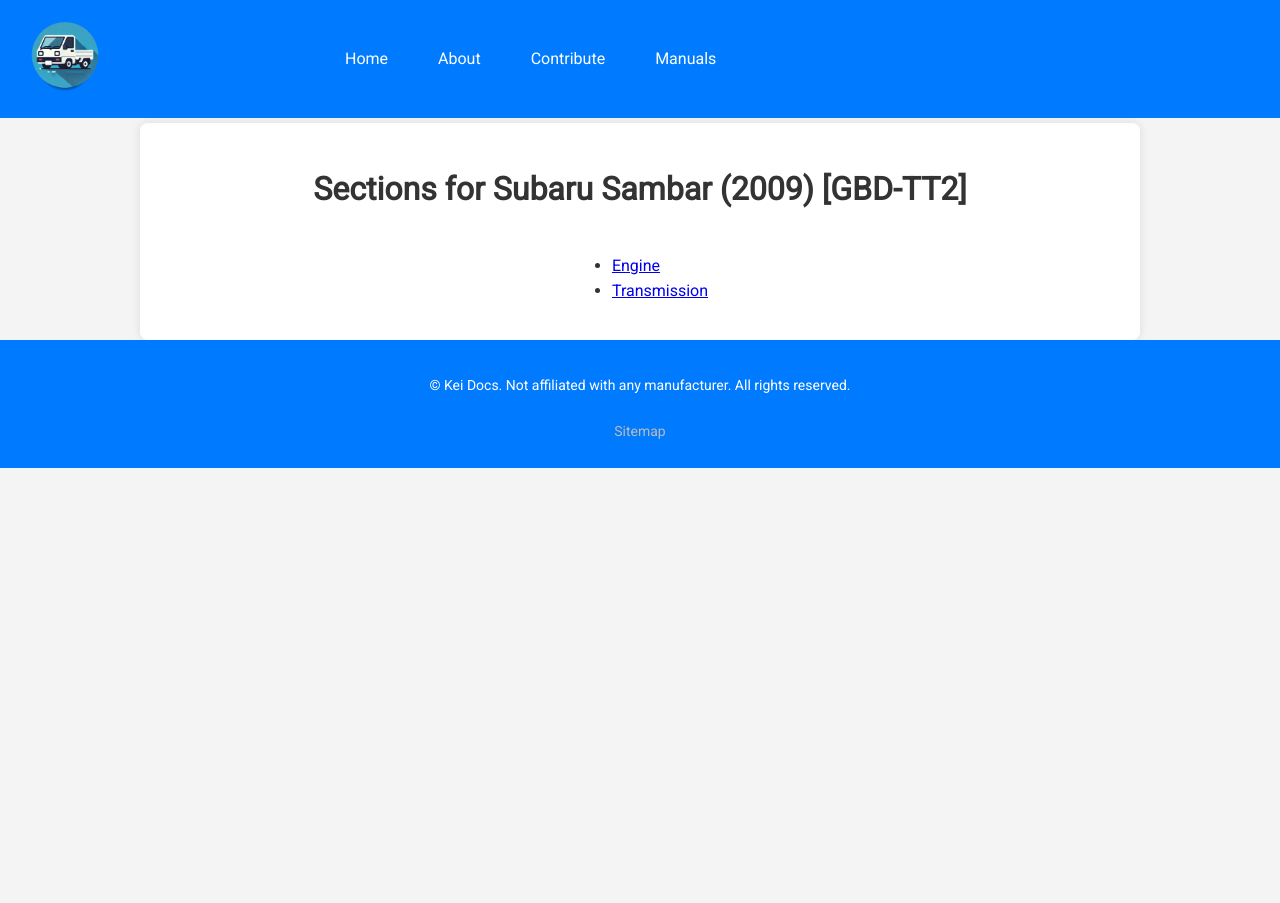
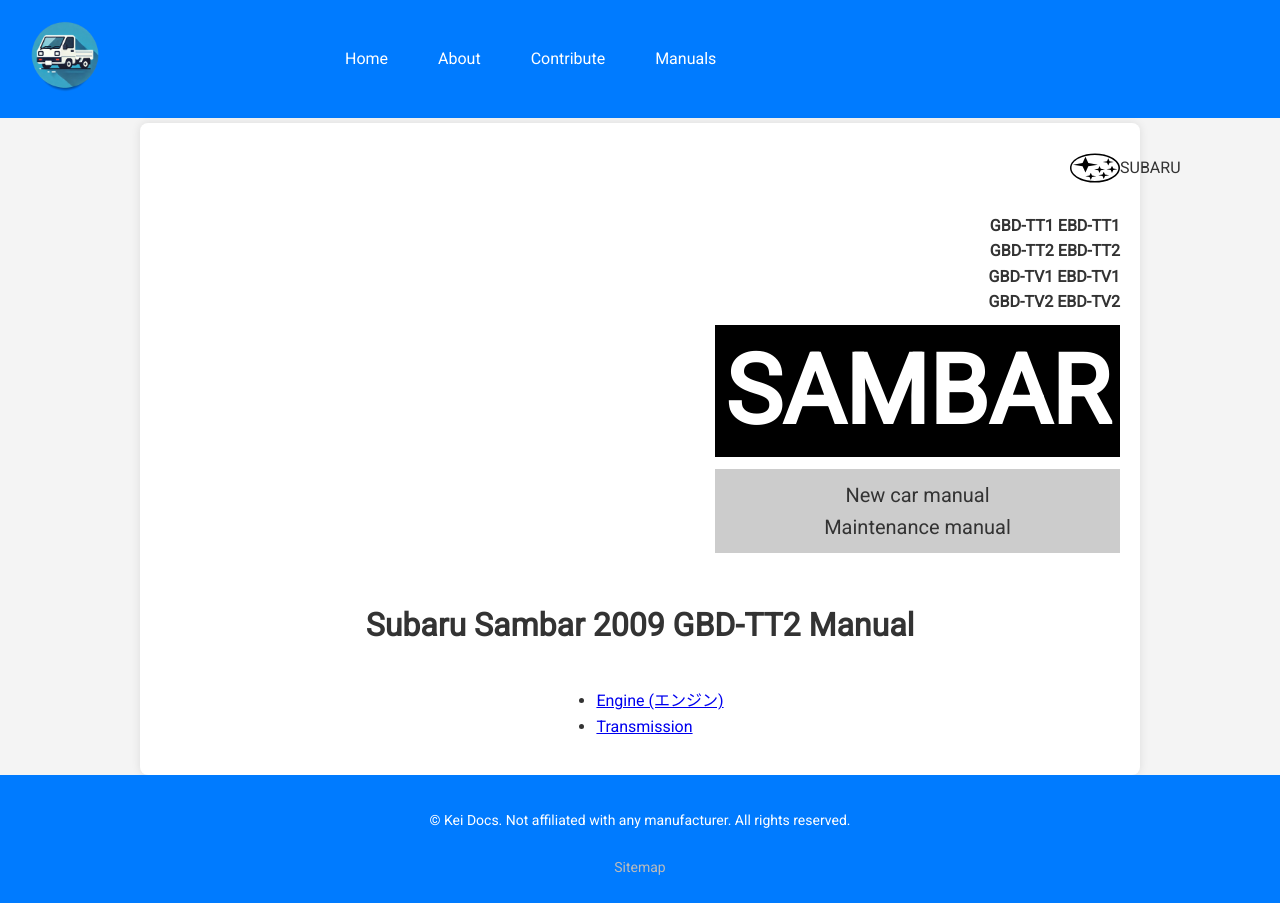
Before and after one commit to tlorien/Kei-Truck-Van-and-Car-Manuals, a Jekyll site: the page built from manuals/Subaru/Sambar/2009/GBD-TT2/index.md, in a window 1280 px wide. Built offline with Jekyll 4.4.1, drawn with Linux system fonts in a browser that asks for light colours.

Commit message:
Manual test

```diff
--- /dev/null
+++ b/manuals/Subaru/Sambar/2009/GBD-TT2/assets/styles/sambar.css
@@ -0,0 +1,42 @@
+/* Title styling */
+.manual-header {
+    margin-left: auto;
+}
+
+  .subaru-logo {
+    width: 50px;
+    margin-left: auto;
+  }
+  .subaru-logo-text {
+    width: 50px;
+    margin-left: auto;
+    display: flex;
+    align-items: center;
+  }
+
+  .sambar-name {
+    font-size: 6em;
+    font-weight: bold;
+    background-color: black;
+    color: white;
+    padding: 10px;
+    margin-top: 10px;
+    width: 300px;
+    text-align: center;
+    margin-left: auto;
+}
+
+.chassis-codes {
+    text-align: right;
+    font-weight: bold;
+    margin-top: 20px;
+    margin-left: auto;
+}
+
+/* Subtitle section (grey background) */
+.sub-title {
+    text-align: center;
+    background-color: #cccccc; /* Grey background */
+    padding: 10px;
+    font-size: 20px;
+}
--- a/manuals/Subaru/Sambar/2009/GBD-TT2/index.md
+++ b/manuals/Subaru/Sambar/2009/GBD-TT2/index.md
@@ -8,7 +8,40 @@
 chassis: "GBD-TT2"
 ---
 
-# Sections for {{ page.brand | capitalize }} {{ page.model }} ({{ page.year }}) [{{ page.chassis }}]
+<html lang="en">
+<head>
+    <meta charset="UTF-8">
+    <title>Subaru Sambar Manual</title>
+    <link rel="stylesheet" href="{{ './assets/styles/sambar.css' }}">
+</head>
+<body>
+    <div class="manual-header">
+        <div class="subaru-logo-text">
+            <img src="{{ site.baseurl }}/assets/images/brand-logos/subaru.svg" alt="Subaru Logo" class="subaru-logo">
+            <span class="subaru-text">SUBARU</span>
+        </div>
+
+        <div class="chassis-codes">
+            <strong>GBD-TT1 EBD-TT1</strong><br>
+            <strong>GBD-TT2 EBD-TT2</strong><br>
+            <strong>GBD-TV1 EBD-TV1</strong><br>
+            <strong>GBD-TV2 EBD-TV2</strong>
+        </div>
+
+        <div class="sambar-block">
+            <span class="sambar-name">SAMBAR</span>
+        </div>
+
+        <div class="sub-title">
+            <span>New car manual</span><br>
+            <span>Maintenance manual</span>
+        </div>
+    </div>
+    <br>
+</body>
+</html>
+
+# {{ page.title }}
 <ul>
   {% assign sections = "" | split: "," %}
 
```
Also changed, not shown: manuals/Subaru/Sambar/2009/GBD-TT2/Engine (エンジン).md (added, +13 -0 lines), manuals/Subaru/Sambar/2009/GBD-TT2/engine.md (deleted, +0 -11 lines), manuals/Subaru/Sambar/2009/GBD-TT2/transmission.md (+0 -1 lines), assets/images/brand-logos/subaru.svg (added).
